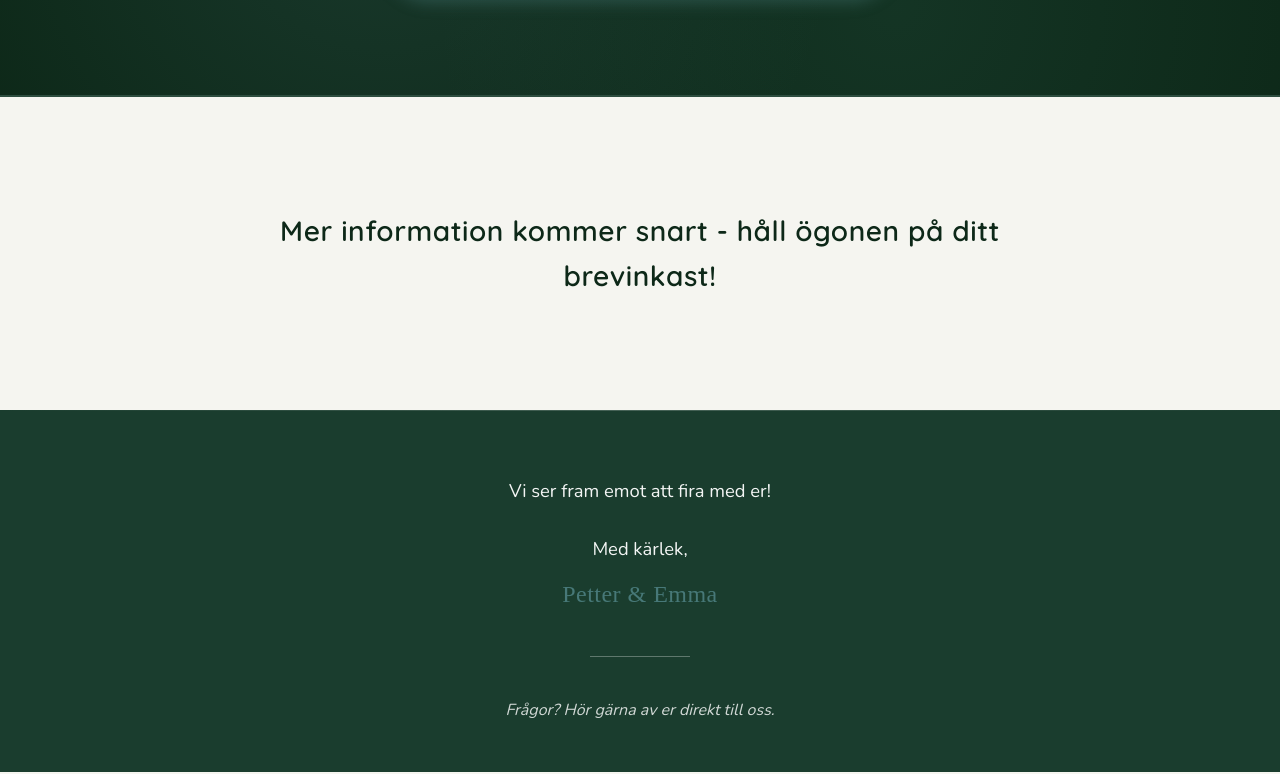
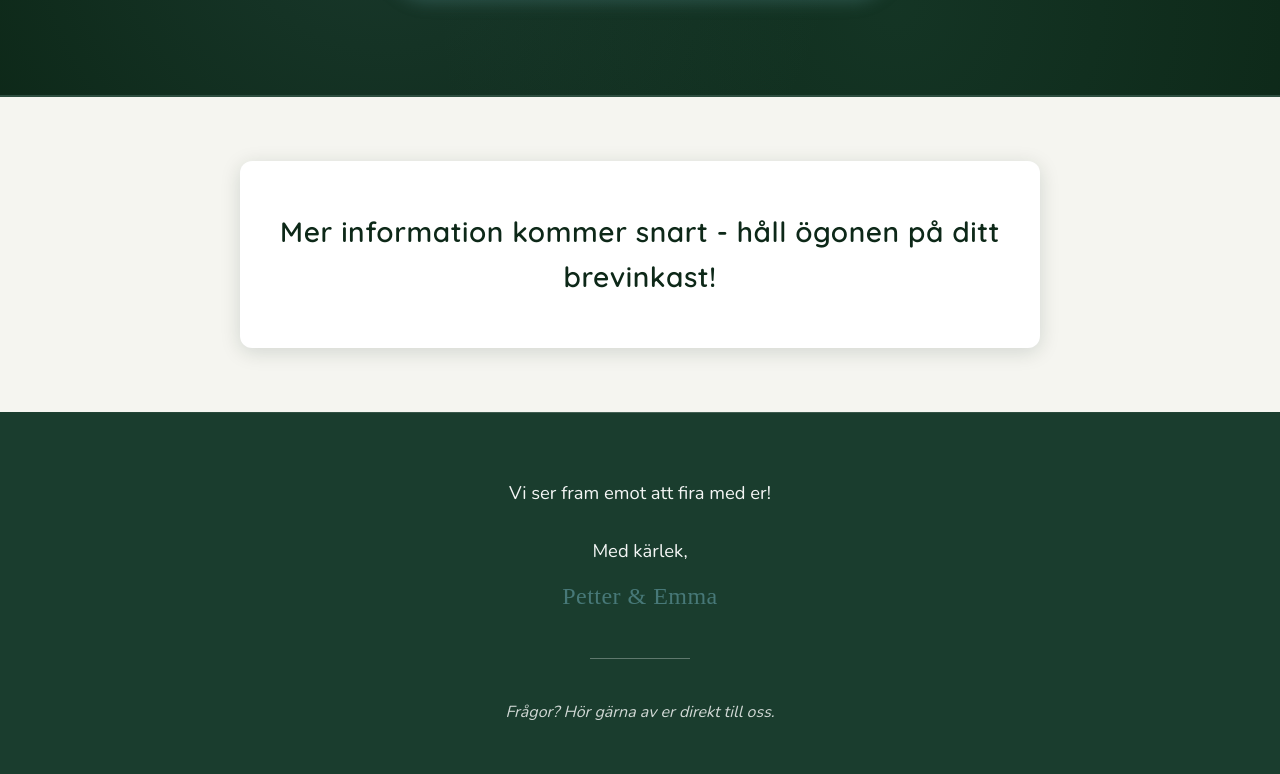
Before and after one commit to peny/pemmawedding, a React (Vite) app: page / in a window 1280 px wide. Shown: the part 2013-2787 px from the top of the page. Built offline with nearby package versions, Linux system fonts and the light colour scheme; a web font is replaced by a local one.

Commit message:
Convert info message to card style

```diff
--- a/src/components/FontShowcase.css
+++ b/src/components/FontShowcase.css
@@ -11,6 +11,10 @@
   margin: 0 auto;
   text-align: center;
   padding: 3rem 2rem;
+  background: white;
+  border-radius: 12px;
+  box-shadow: 0 4px 20px rgba(13, 40, 24, 0.15);
+  border: 1px solid rgba(255, 255, 255, 0.5);
 }
 
 .info-text {
```
